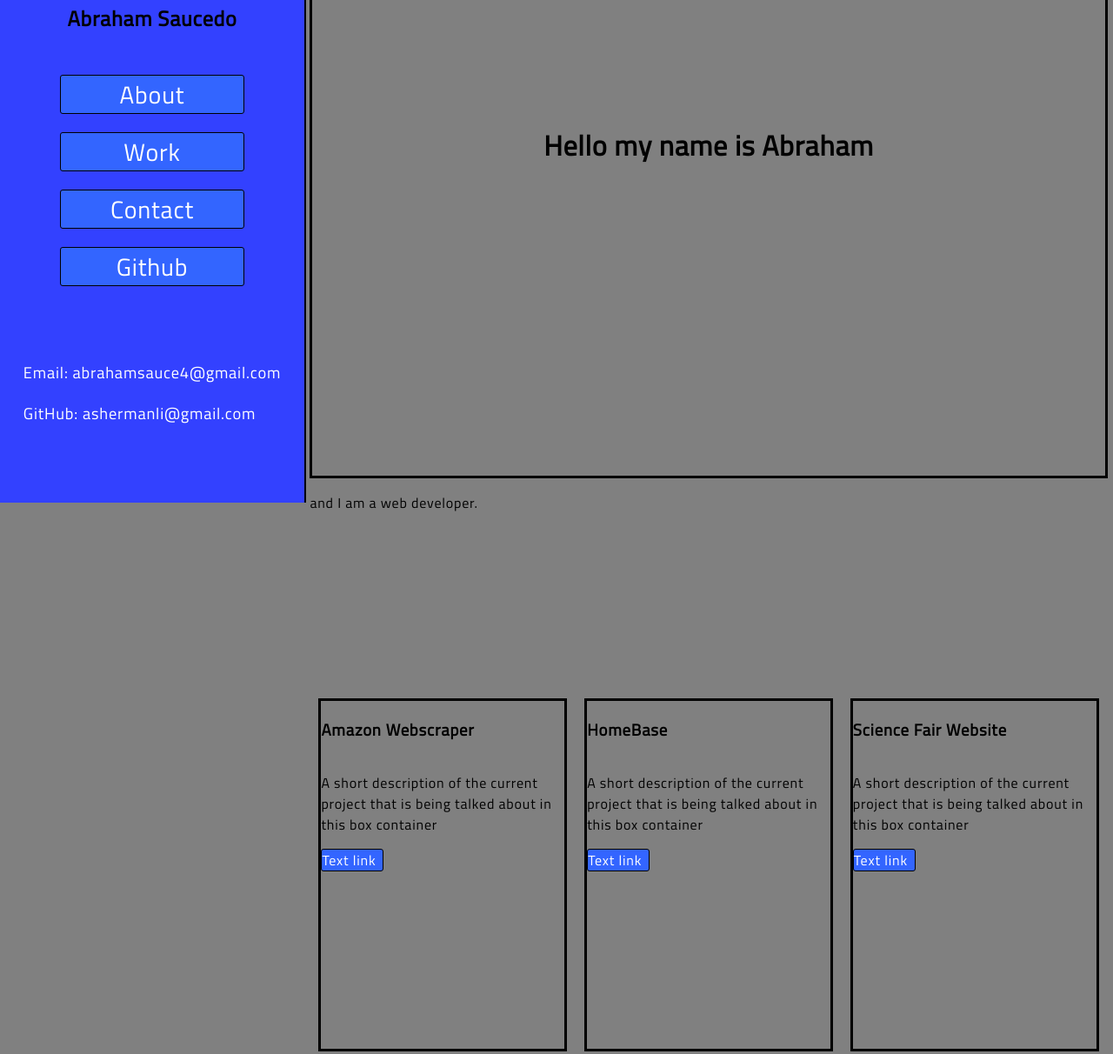
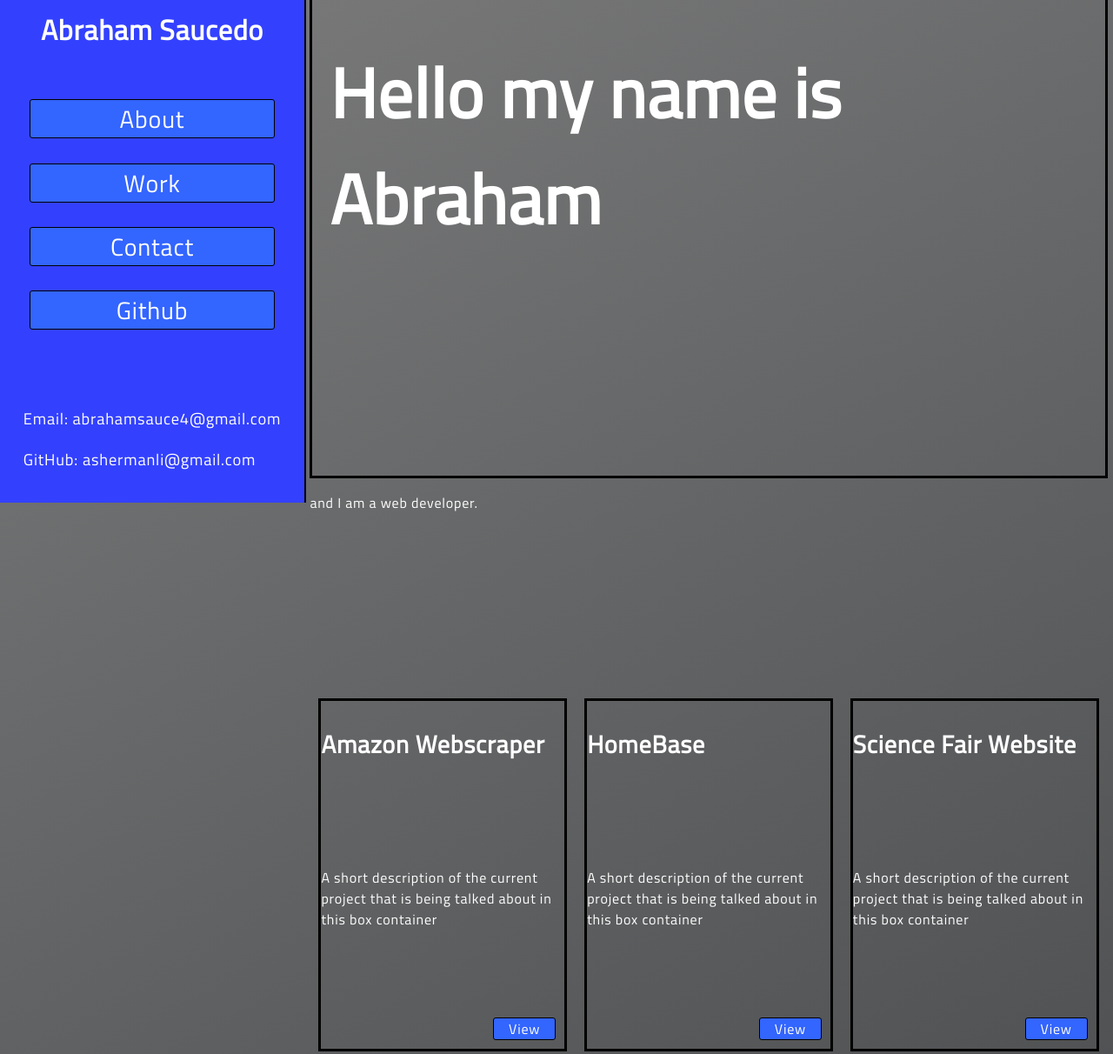
Before and after one commit to ashermanli/Portfolio, a plain HTML site: page index.html in a window 1280 px wide. Shown: the part 222-1434 px from the top of the page at 87% size. Drawn offline with Linux system fonts and the light colour scheme.

Commit message:
added h tag font sizing, css bg color changes

```diff
--- a/index.html
+++ b/index.html
@@ -42,8 +42,6 @@
 
 
     <div id="welcome-section">
-
-
       <h1>Hello my name is Abraham</h1>
     </div>
     <p>
@@ -54,17 +52,17 @@
       <div class="project-tile">
         <h3>Amazon Webscraper</h3>
         <p>A short description of the current project that is being talked about in this box container</p>
-        <a href="#">Text link</a>
+        <a href="#">View</a>
       </div>
       <div class="project-tile">
         <h3>HomeBase</h3>
         <p>A short description of the current project that is being talked about in this box container</p>
-        <a href="#">Text link</a>
+        <a href="#">View</a>
       </div>
       <div class="project-tile">
         <h3>Science Fair Website</h3>
         <p>A short description of the current project that is being talked about in this box container</p>
-        <a href="#">Text link</a>
+        <a href="#">View</a>
       </div>
     </div>
     <div id="contact">
--- a/portfolio.css
+++ b/portfolio.css
@@ -5,17 +5,19 @@ html{
 :root{
   --sidebar-color: #3341ff;
   --sb-accent-color: #3365ff;
-  /* --content-bg-color: #F9F9FA; */
-  --content-bg-color: gray;
+  --content-bg-color: #F7F7F7;
+  /* --content-bg-color: gray; */
   --content-accent-color:
 }
 
 body {
   min-height: 150vh;
   margin: 0%;
-  background-color: var(--content-bg-color);
+  /* background-color: var(--content-bg-color); */
+  background-image: linear-gradient(330deg, #3a3d40 0%, gray 100%);
   font-family: "Titillium Web", sans-serif;
   letter-spacing: .05em;
+  color:white;
 }
 
 a{
@@ -23,7 +25,17 @@ a{
   color:white;
 }
 
+h1{
+  font-size: 5rem;
+}
 
+h2{
+  font-size: 2rem;
+}
+
+h3{
+  font-size: 1.75rem;
+}
 
 .sidebar {
   /* display: flex; */
@@ -65,13 +77,13 @@ a{
 
 
 .side-links li {
-  width: 7.5em;
+  width: 10em;
   text-align: center;
   background-color: var(--sb-accent-color);
   list-style: none;
   margin: 5% auto;
   font-size: 1.75rem;
-  border: 1px solid;
+  border: 1px solid black;
   border-radius: 3px;
 }
 
@@ -81,10 +93,10 @@ a{
 
 .side-links a{
   margin: 0;
+  display: block;
 }
 
 .personal-info{
-  color:white;
   font-size: 1.15rem;
   margin-top: 2.5rem;
 }
@@ -113,22 +125,27 @@ a{
 .project-tile{
   display: flex;
   flex-direction: column;
-  /* justify-content: space-between; */
+  justify-content: space-between;
   height: 50vh;
   margin:10px;
   border-style: solid;
   border-color: black;
 }
 
+
+
 .project-tile a{
   background-color: var(--sb-accent-color);
-  color: white;
+  align-self: flex-end;
+  text-align: center;
   border: 1px solid black;
   border-radius: 3px;
   width:25%;
+  margin: 10px;
+}
 
-
-
+.project-tile a:hover{
+  background-color: black;
 }
 
 
```
